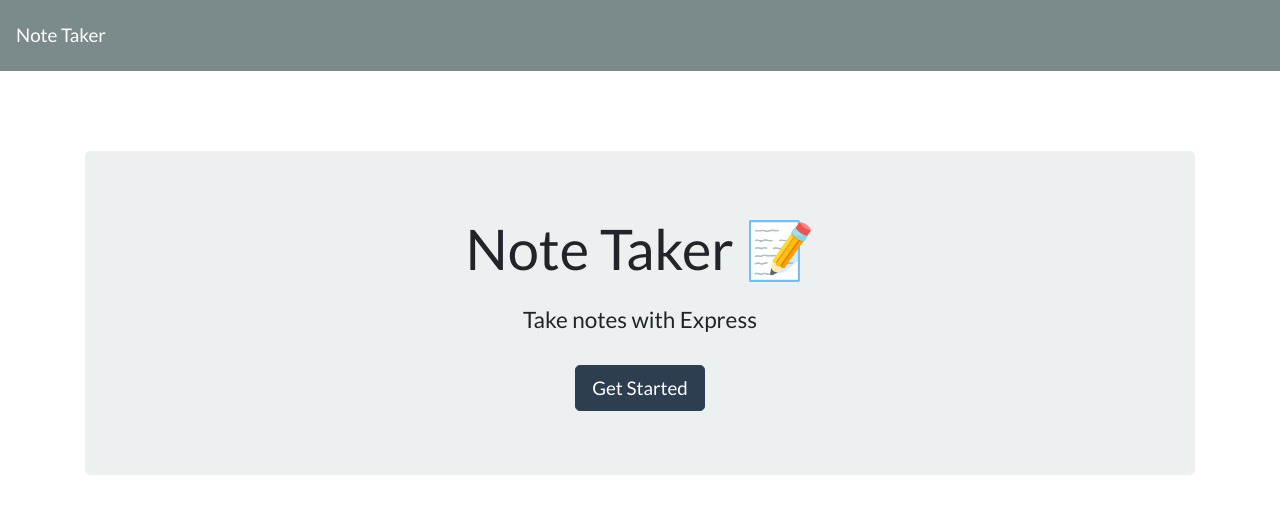
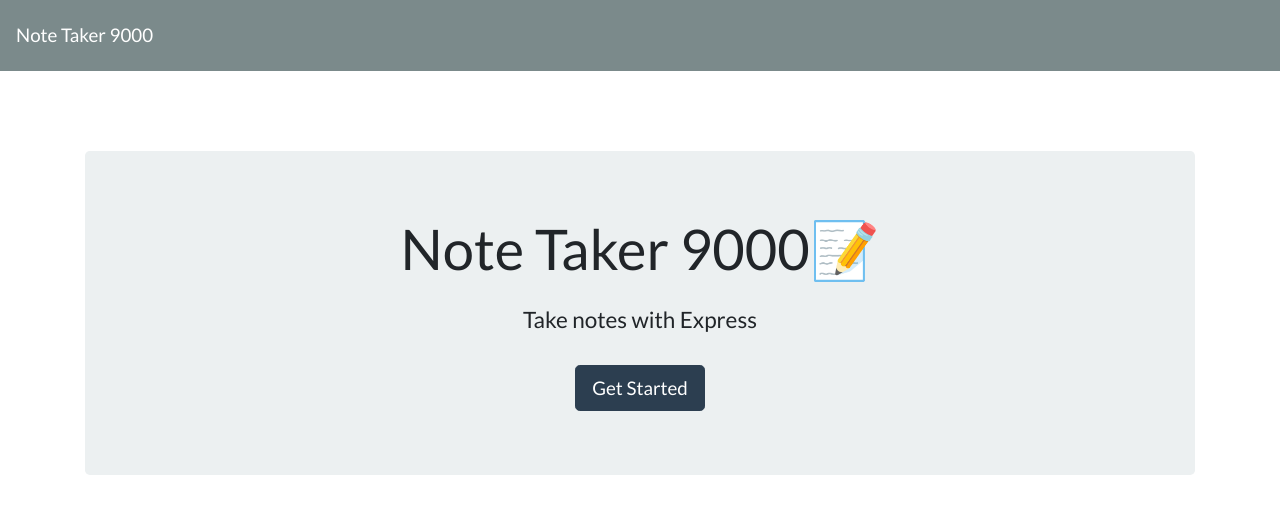
Before and after one commit to StyngerBee/notetaker9000, a website: page public/index.html in a window 1280 px wide. Drawn offline with nearby package versions, Linux system fonts and the light colour scheme; no server answers.

Commit message:
changed html

```diff
--- a/public/index.html
+++ b/public/index.html
@@ -5,18 +5,18 @@
   <meta charset="UTF-8">
   <meta name="viewport" content="width=device-width, initial-scale=1.0">
   <meta http-equiv="X-UA-Compatible" content="ie=edge">
-  <title>Note Taker</title>
+  <title>Note Taker 9000</title>
   <link rel="stylesheet" href="https://cdnjs.cloudflare.com/ajax/libs/bootswatch/4.1.3/flatly/bootstrap.min.css" />
 </head>
 
 <body>
   <nav class="navbar navbar-dark bg-dark">
-    <a class="navbar-brand" href="/">Note Taker
+    <a class="navbar-brand" href="/">Note Taker 9000
     </a>
   </nav>
   <div class="container">
     <div style="margin-top: 80px;" class="jumbotron text-center">
-      <h1 class="display-4">Note Taker <span role="img" aria-label="Memo">📝</span></h1>
+      <h1 class="display-4">Note Taker 9000<span role="img" aria-label="Memo">📝</span></h1>
       <h4 class="mt-4">Take notes with Express</h4>
       <a class="btn btn-primary btn-lg mt-4" href="/notes" role="button">Get Started</a>
     </div>
```
